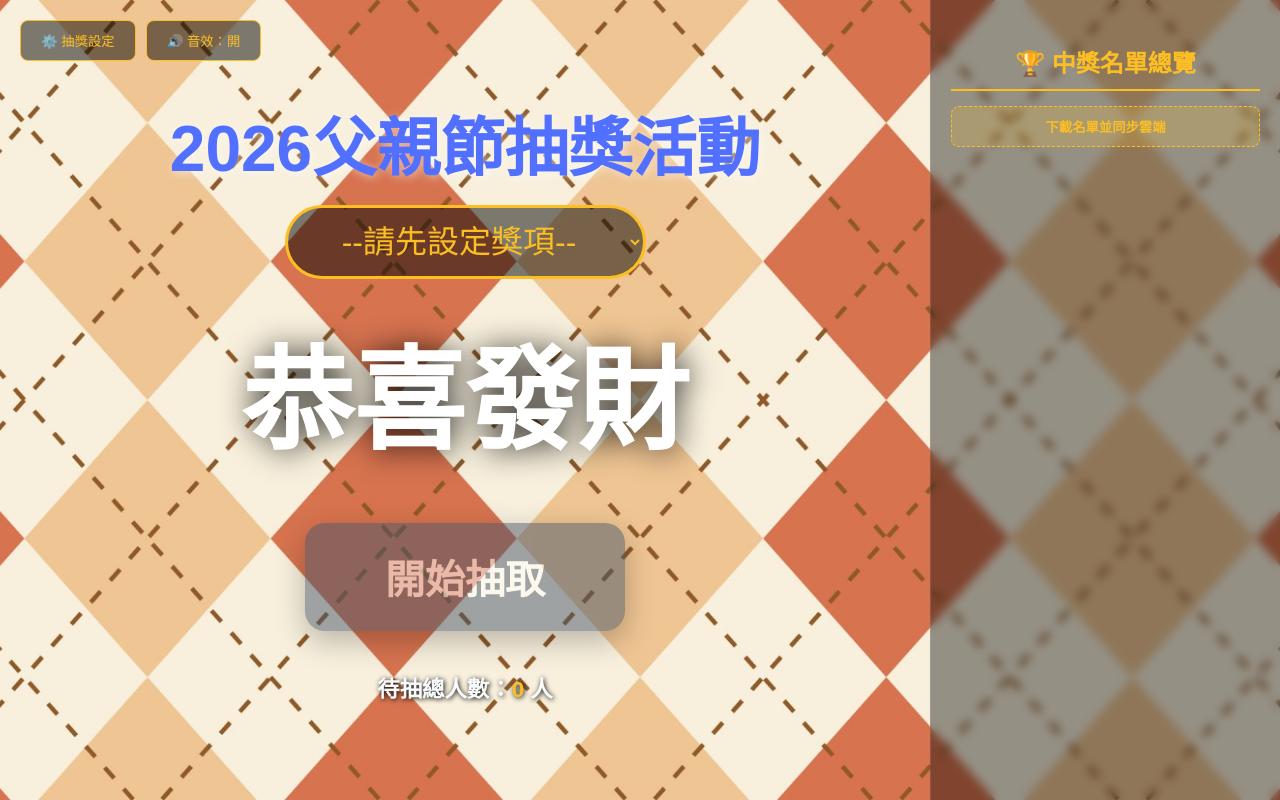
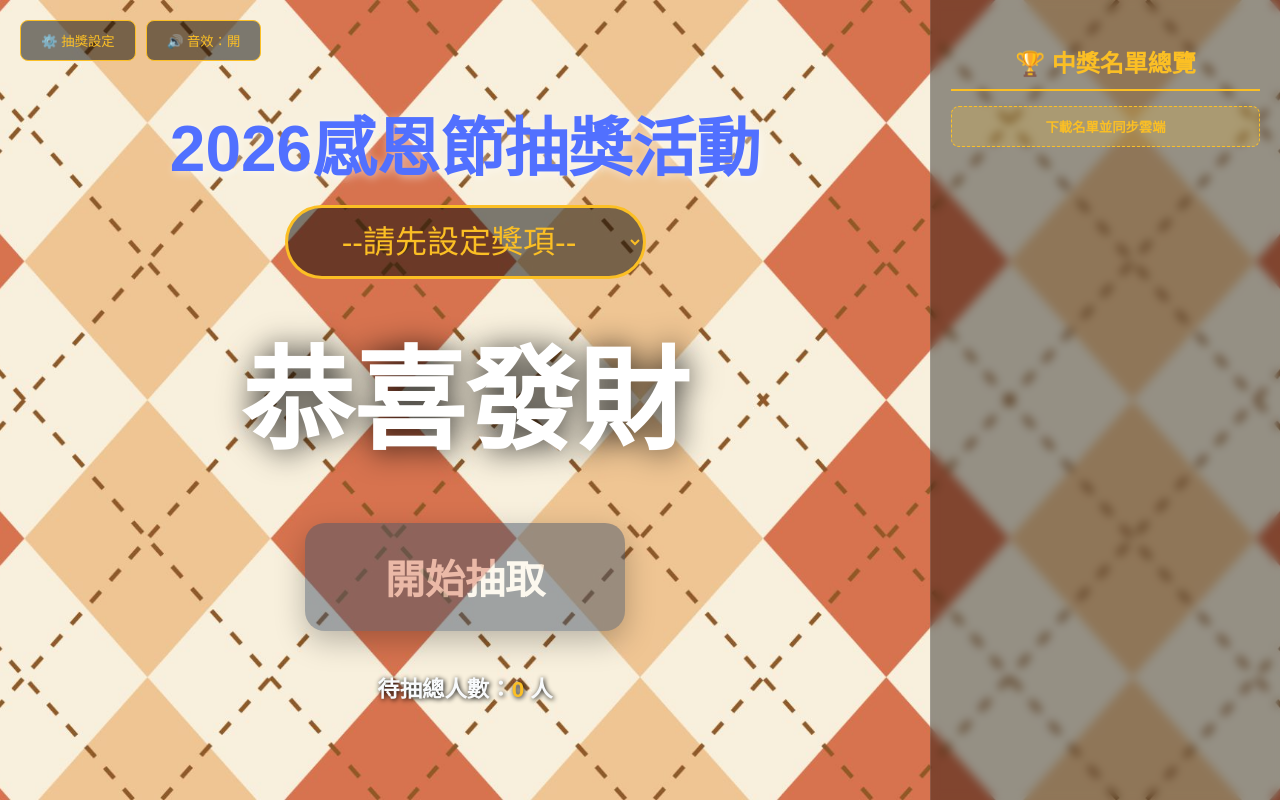
Before and after one commit to Apple54986/2026luckythanksgiving, a plain HTML site: page index.html in a window 1280 px wide. Drawn offline with nearby package versions, Linux system fonts and the light colour scheme.

Commit message:
Update index.html

```diff
--- a/index.html
+++ b/index.html
@@ -57,7 +57,7 @@
                 <button class="control-btn" id="btnSoundToggle" onclick="toggleSound()">🔊 音效：開</button>
             </div>
 
-            <div id="displayEventTitle" class="main-title"> 2026父親節抽獎活動 </div>
+            <div id="displayEventTitle" class="main-title"> 2026感恩節抽獎活動 </div>
 
             <div style="margin-bottom: 2rem;">
                 <select id="prizeSelect" class="prize-select">
```
